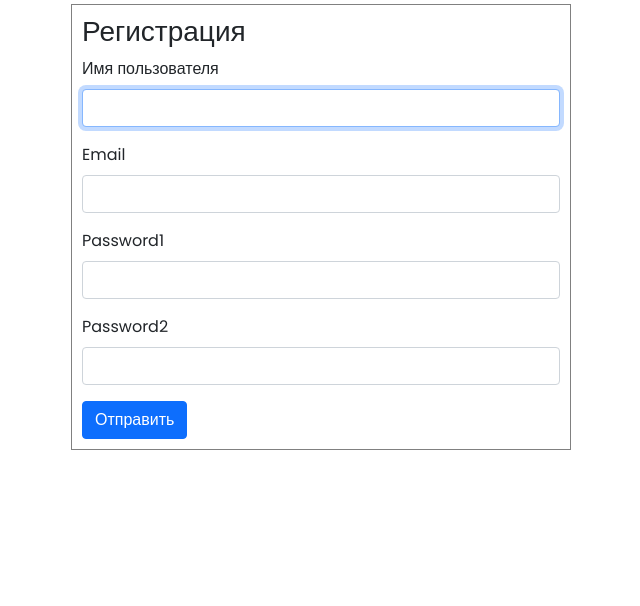
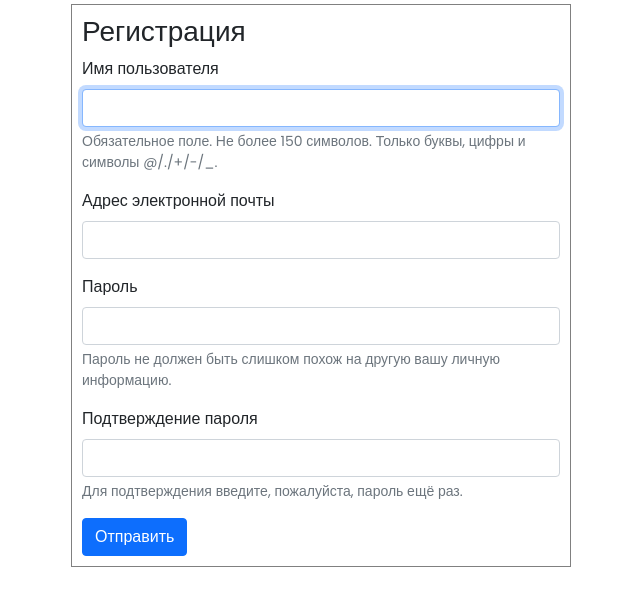
Before and after one commit to Sherdos/OnlineShopDjango, a Django app: page /register/ in a window 1280 px wide. Shown: the part 56-662 px from the top of the page, without its empty margins (319-959 px from the left). Run offline with Django 5.2, Linux system fonts and the light colour scheme.

Commit message:
added form errors and improve sho page

```diff
--- a/product/forms.py
+++ b/product/forms.py
@@ -3,6 +3,8 @@ from product.models import choices_review
 from product.models import Review
 from django.contrib.auth.forms import UserCreationForm, AuthenticationForm
 from django.contrib.auth.models import User
+from django.core.exceptions import ValidationError
+
 class ReviewForm(forms.ModelForm):
     """Review definition."""
     assesment = forms.ChoiceField(choices=choices_review, widget=forms.Select(attrs={'class':'form-select d-inline-flex p-2 bd-highlight', }))
@@ -13,13 +15,15 @@ class ReviewForm(forms.ModelForm):
     # TODO: Define form fields here
 
 class RegisterForm(UserCreationForm):
-    username = forms.CharField(max_length=255, widget=forms.TextInput(attrs={'class':'form-control'}),label='Имя пользователя')
-    email = forms.EmailField(max_length=255, widget=forms.EmailInput(attrs={'class':'form-control'}))
-    password1 = forms.CharField(max_length=255, widget=forms.PasswordInput(attrs={'class':'form-control'}))
-    password2 = forms.CharField(max_length=255, widget=forms.PasswordInput(attrs={'class':'form-control'}))
+    password1 = forms.CharField(max_length=255, widget=forms.PasswordInput(attrs={'class':'form-control'}), label='Пароль', help_text="Пароль не должен быть слишком похож на другую вашу личную информацию.")
+    password2 = forms.CharField(max_length=255, widget=forms.PasswordInput(attrs={'class':'form-control'}), label='Подтверждение пароля', help_text= 'Для подтверждения введите, пожалуйста, пароль ещё раз.')
     class Meta:
         model = User
-        fields = ('username', 'email', 'password1', 'password2')
+        fields = ('username', 'email', 'password1','password2')
+        widgets = {
+            'username':forms.TextInput(attrs={'class':'form-control'}),
+            'email':forms.EmailInput(attrs={'class':'form-control'}),
+        }
 
 class LoginForm(AuthenticationForm):
     class Meta:
--- a/product/models.py
+++ b/product/models.py
@@ -86,7 +86,7 @@ class Review(models.Model):
     """Model definition for Review."""
     text = models.TextField(verbose_name='Отзыв')
     assesment = models.CharField(verbose_name='Оценка', max_length=50, choices=choices_review)
-    product = models.ForeignKey('product.Product', on_delete=models.CASCADE, verbose_name='продукт')
+    product = models.ForeignKey('product.Product', on_delete=models.CASCADE, verbose_name='продукт',related_name='review_product')
     user = models.ForeignKey(User, on_delete=models.CASCADE, verbose_name='пользователь')
     created = models.DateTimeField(verbose_name='дата', auto_now_add=True)
     # TODO: Define fields here
--- a/product/static/css/style.css
+++ b/product/static/css/style.css
@@ -435,3 +435,7 @@ p {
     padding: 10px;
     border: 1px solid gray;
 }
+
+.error_message {
+    color: red;
+}
--- a/product/templates/components/auth/form_auth.html
+++ b/product/templates/components/auth/form_auth.html
@@ -5,11 +5,11 @@
     {% for f in form %}
     <div class="mb-3">
       <label for="{{f.id_for_label}}" class="form-label">{{f.label}}</label>
+      <div class="error_message">{{f.errors}}</div>
       {{f}}
       <div id="emailHelp" class="form-text">{{f.help_text}}</div>
     </div>
 
-      {{f.help_text}}
 
     {% endfor %}
 
--- a/product/templates/pages/show_product.html
+++ b/product/templates/pages/show_product.html
@@ -12,4 +12,9 @@
         <p>Похожие товары</p>
         {% include 'components/card/group_card.html' %}
     </section>
+    <section class="reviews-section">
+      <h3>Отзывы</h3>
+      {% include 'components/card/reviews.html' %}
+
+    </section>
 {% endblock content %}
--- a/product/views.py
+++ b/product/views.py
@@ -51,10 +51,13 @@ class AddReviewView(generic.CreateView):
     form_class = ReviewForm
 
     def form_valid(self, form: BaseModelForm) -> HttpResponse:
-        Review.objects.create(text=form.data['text'],assesment=form.data['assesment'], user_id=form.data['user'], product_id = form.data['product'])
-
-        return redirect('show_product', form.data['product'])
-
+        if form.is_valid():
+            review = form.save(commit=False)
+            review.user_id = form.data['user']
+            review.product_id = form.data['product']
+            review.save()
+            return redirect('show_product', form.data['product'])
+        return HttpResponse('Неправильный запрос', status=400)
 
 
 
```
Also changed, not shown: product/templates/components/card/review.html (added, +12 -0 lines), product/templates/components/card/reviews.html (added, +8 -0 lines).
